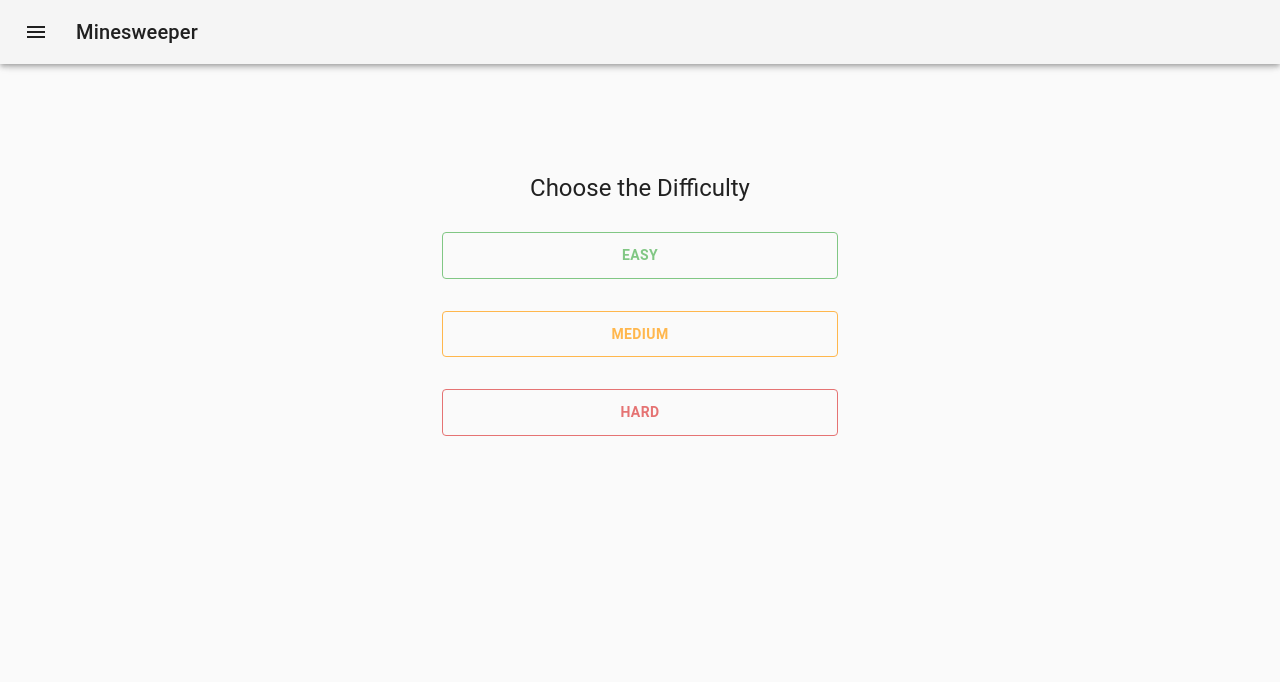
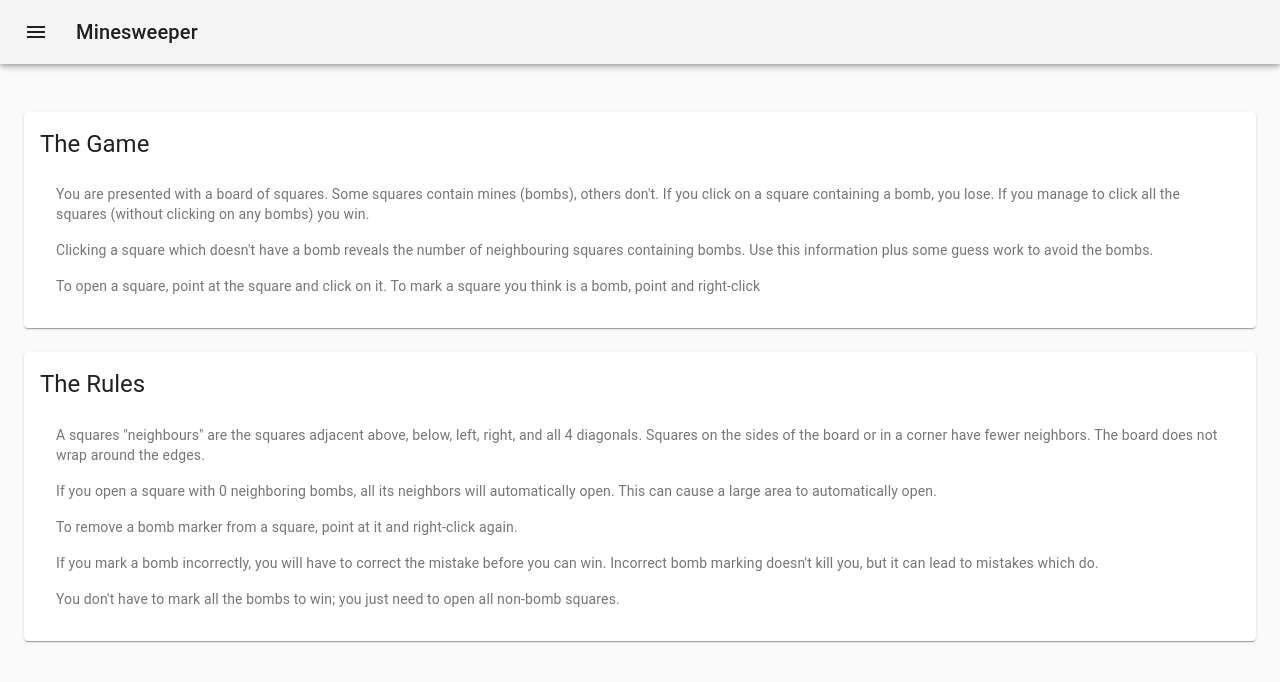
Before and after one commit to special-topics-minesweeper/web, a React (Create React App) app: page /instructions in a window 1280 px wide. Before the commit this address led to /play. Shown: the top 682 px of the page. Built offline with nearby package versions, Linux system fonts and the light colour scheme; sample sign-in values are in the browser's storage.

Commit message:
instructions page

```diff
--- a/src/componets/Header/data.tsx
+++ b/src/componets/Header/data.tsx
@@ -1,8 +1,13 @@
+import ImportContactsIcon from '@material-ui/icons/ImportContacts';
 import AccountCircleIcon from '@material-ui/icons/AccountCircle';
+import SportsEsportsIcon from '@material-ui/icons/SportsEsports';
 import BarChartIcon from '@material-ui/icons/BarChart';
-import ImportContactsIcon from '@material-ui/icons/ImportContacts';
 
 export const navItems = [{
+  title: 'Play',
+  icon: <SportsEsportsIcon />,
+  href: '/play',
+}, {
   title: 'My Profile',
   icon: <AccountCircleIcon />,
   href: '/profile',
--- a/src/componets/Header/index.tsx
+++ b/src/componets/Header/index.tsx
@@ -15,16 +15,18 @@ import ChevronRightIcon from '@material-ui/icons/ChevronRight';
 import ListItem from '@material-ui/core/ListItem';
 import ListItemIcon from '@material-ui/core/ListItemIcon';
 import ListItemText from '@material-ui/core/ListItemText';
-
+import { useLocation } from 'react-router-dom';
 import useStyles from './styles';
 import { IHeader } from './types';
 import { Link } from "react-router-dom";
 import { navItems } from "./data";
+import classNames from "classnames";
 
 const Header = ({ children }: IHeader) => {
   const classes = useStyles();
   const theme = useTheme();
   const [open, setOpen] = React.useState(false);
+  const location = useLocation();
 
   const handleDrawerOpen = () => {
     setOpen(true);
@@ -77,7 +79,9 @@ const Header = ({ children }: IHeader) => {
         <List>
           {navItems.map(item => (
             <Link to={item.href} key={item.title} className={classes.navItem}>
-              <ListItem button>
+              <ListItem button className={classNames({
+                active: item.href === location.pathname
+              })}>
                 <ListItemIcon> {item.icon} </ListItemIcon>
                 <ListItemText primary={item.title} />
               </ListItem>
--- a/src/componets/Header/styles.ts
+++ b/src/componets/Header/styles.ts
@@ -60,6 +60,9 @@ const useStyles = makeStyles((theme) => ({
   navItem: {
     textDecoration: 'none',
     color: theme.palette.primary.main,
+    '& > .active': {
+      backgroundColor: theme.palette.action.selected,
+    }
   }
 }));
 
--- a/src/componets/Header/types.ts
+++ b/src/componets/Header/types.ts
@@ -1,5 +1,5 @@
 import { ReactNode, ReactNodeArray } from "react";
 
-export interface IHeader {
+export interface IHeader{
   children: ReactNode | ReactNodeArray;
 }
--- a/src/containers/App/App.tsx
+++ b/src/containers/App/App.tsx
@@ -8,6 +8,7 @@ import PrivateRoute from "../../componets/PrivateRoute";
 import Authentication from "../Authentication";
 import { themeDark, themeLight } from "./theme";
 import Game from "../Game";
+import Instructions from "../Instructions";
 
 
 function App() {
@@ -15,19 +16,24 @@ function App() {
 
   return (
     <BrowserRouter>
-      <ThemeProvider theme={prefersDarkMode ? themeDark: themeLight}>
+      <ThemeProvider theme={prefersDarkMode? themeDark: themeLight}>
         <Switch>
-        <PrivateRoute path="/play">
-          <Header>
-            <Game />
-          </Header>
-        </PrivateRoute>
         <Route path="/auth">
           <Authentication />
         </Route>
-        <Route path="/" >
-          <Redirect to='play'/>
-        </Route>
+          <PrivateRoute path="/play">
+            <Header>
+              <Game />
+            </Header>
+          </PrivateRoute>
+          <PrivateRoute path="/instructions">
+            <Header>
+              <Instructions />
+            </Header>
+          </PrivateRoute>
+          <Route path="/" >
+            <Redirect to="play"/>
+          </Route>
         </Switch>
       </ThemeProvider>
     </BrowserRouter>
--- /dev/null
+++ b/src/containers/Instructions/index.tsx
@@ -0,0 +1,67 @@
+import useStyles from "./styles";
+import CardActionArea from "@material-ui/core/CardActionArea";
+import Card from "@material-ui/core/Card";
+import Typography from "@material-ui/core/Typography";
+import CardContent from "@material-ui/core/CardContent";
+import List from "@material-ui/core/List";
+import ListItem from "@material-ui/core/ListItem";
+
+const Instructions = () => {
+  const classes = useStyles();
+  return (
+    <div className={classes.root}>
+      <Card className={classes.rule}>
+        <CardActionArea>
+          <CardContent>
+            <Typography gutterBottom variant="h5" component="h2">
+              The Game
+            </Typography>
+            <Typography variant="body2" color="textSecondary" component="p">
+              <List>
+                <ListItem>
+                  You are presented with a board of squares. Some squares contain mines (bombs), others don't. If you click on a square containing a bomb, you lose. If you manage to click all the squares (without clicking on any bombs) you win.
+                </ListItem>
+                <ListItem>
+                  Clicking a square which doesn't have a bomb reveals the number of neighbouring squares containing bombs. Use this information plus some guess work to avoid the bombs.
+                </ListItem>
+                <ListItem>
+                  To open a square, point at the square and click on it. To mark a square you think is a bomb, point and right-click
+                </ListItem>
+              </List>
+            </Typography>
+          </CardContent>
+        </CardActionArea>
+      </Card>
+      <Card className={classes.rule}>
+        <CardActionArea>
+          <CardContent>
+            <Typography gutterBottom variant="h5" component="h2">
+              The Rules
+            </Typography>
+            <Typography variant="body2" color="textSecondary" component="p">
+              <List>
+                <ListItem>
+                  A squares "neighbours" are the squares adjacent above, below, left, right, and all 4 diagonals. Squares on the sides of the board or in a corner have fewer neighbors. The board does not wrap around the edges.
+                </ListItem>
+                <ListItem>
+                  If you open a square with 0 neighboring bombs, all its neighbors will automatically open. This can cause a large area to automatically open.
+                </ListItem>
+                <ListItem>
+                  To remove a bomb marker from a square, point at it and right-click again.
+                </ListItem>
+                <ListItem>
+                  If you mark a bomb incorrectly, you will have to correct the mistake before you can win. Incorrect bomb marking doesn't kill you, but it can lead to mistakes which do.
+                </ListItem>
+                <ListItem>
+                  You don't have to mark all the bombs to win; you just need to open all non-bomb squares.
+                </ListItem>
+              </List>
+            </Typography>
+          </CardContent>
+        </CardActionArea>
+      </Card>
+    </div>
+  );
+}
+
+export default Instructions;
--- /dev/null
+++ b/src/containers/Instructions/styles.ts
@@ -0,0 +1,12 @@
+import { makeStyles } from "@material-ui/core/styles";
+
+const useStyles = makeStyles(theme => ({
+  root: {
+    alignContent: 'space-between'
+  },
+  rule: {
+    margin: '24px 0',
+  }
+}));
+
+export default useStyles;
```
Also changed, not shown: 1 other file (tests, documents, lock files or other folders).
